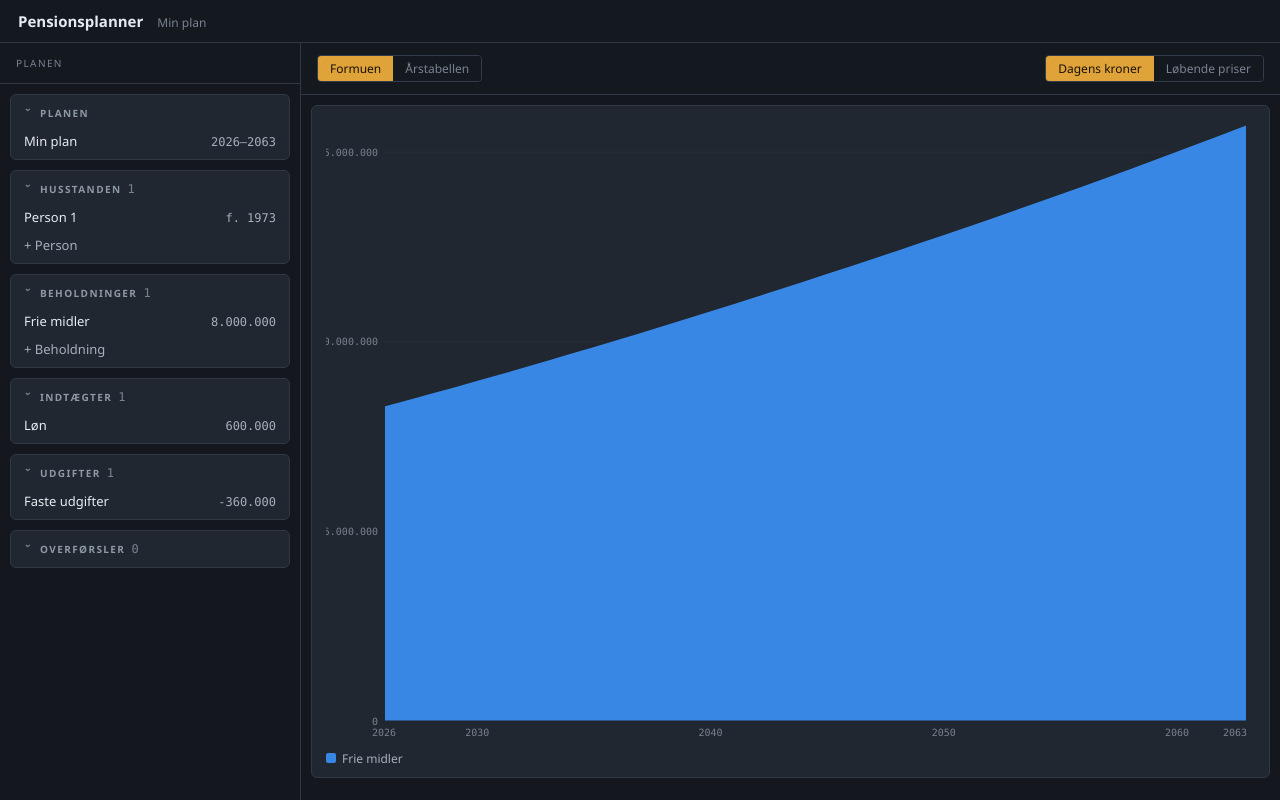
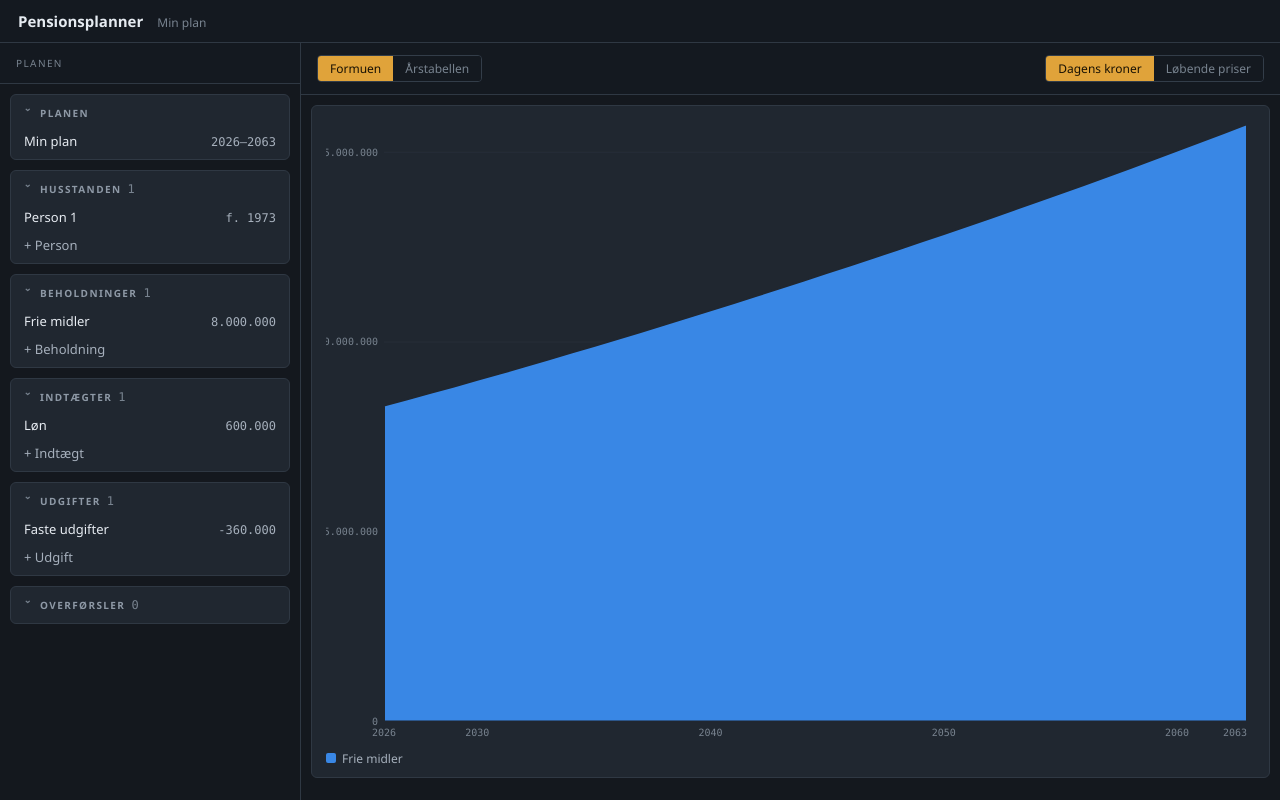
Before and after one commit to jbhdk/PensionPlanner, a React (Vite) app: page / in a window 1280 px wide. Built offline with nearby package versions, Linux system fonts and the light colour scheme.

Commit message:
Giv navigatorens Indtægter og Udgifter en tilføj-knap
De to grupper manglede den +-knap, Beholdninger, Husstanden og
Overførsler allerede havde.

```diff
--- a/src/ui/Navigator.tsx
+++ b/src/ui/Navigator.tsx
@@ -1,7 +1,7 @@
 import { useState } from 'react'
 import type { Plan } from '../engine/plan'
 import { kroner } from './format'
-import { addHolding, addPerson, addTransfer } from './planEdits'
+import { addEntry, addHolding, addPerson, addTransfer } from './planEdits'
 import type { Selection, Target } from './selection'
 import { sameSelection } from './selection'
 
@@ -149,6 +149,8 @@ function groupsOf(plan: Plan, period: string, onChange: (plan: Plan) => void): G
         value: kroner(entry.amountInRealKroner),
         target: { kind: 'entry', id: entry.id },
       })),
+      addLabel: '+ Indtægt',
+      onAdd: () => onChange(addEntry(plan, 'Income')),
     },
     {
       id: 'udgifter',
@@ -162,6 +164,8 @@ function groupsOf(plan: Plan, period: string, onChange: (plan: Plan) => void): G
         value: kroner(-entry.amountInRealKroner),
         target: { kind: 'entry', id: entry.id },
       })),
+      addLabel: '+ Udgift',
+      onAdd: () => onChange(addEntry(plan, 'Expense')),
     },
     {
       id: 'overfoersler',
--- a/src/ui/planEdits.ts
+++ b/src/ui/planEdits.ts
@@ -172,6 +172,39 @@ export function withHoldingOwner(plan: Plan, holdingId: string, newOwnerId: stri
   }
 }
 
+/** Den tyndeste post, der kan tilføjes: nul beløb, hele horisonten, hvert år,
+    hos husstandens første person. En indtægt får skattebehandlingen
+    lønindkomst; en udgift har ikke feltet, jf. `Direction` i domænemodellen. */
+export function addEntry(plan: Plan, direction: Direction): Plan {
+  const owner = plan.household.persons[0]
+  if (!owner) return plan
+
+  const count = plan.entries.filter((entry) => entry.direction === direction).length
+  const base = {
+    id: freshEntryId(plan),
+    name: direction === 'Income' ? `Indtægt ${count + 1}` : `Udgift ${count + 1}`,
+    amountInRealKroner: 0,
+    owner: owner.id,
+    timing: 'Even' as const,
+    period: { anchor: 'CalendarYear' as const },
+    recurrence: { kind: 'Annual' as const },
+    regulationRate: 0,
+  }
+  const entry: Entry =
+    direction === 'Income'
+      ? { ...base, direction: 'Income', taxTreatment: 'EarnedIncome' }
+      : { ...base, direction: 'Expense' }
+
+  return { ...plan, entries: [...plan.entries, entry] }
+}
+
+function freshEntryId(plan: Plan): string {
+  const existing = new Set(plan.entries.map((entry) => entry.id))
+  let n = 1
+  while (existing.has(`entry-${n}`)) n++
+  return `entry-${n}`
+}
+
 export function findEntry(plan: Plan, id: string): Entry | undefined {
   return plan.entries.find((entry) => entry.id === id)
 }
```
Also changed, not shown: 2 other files (tests, documents, lock files or other folders).
